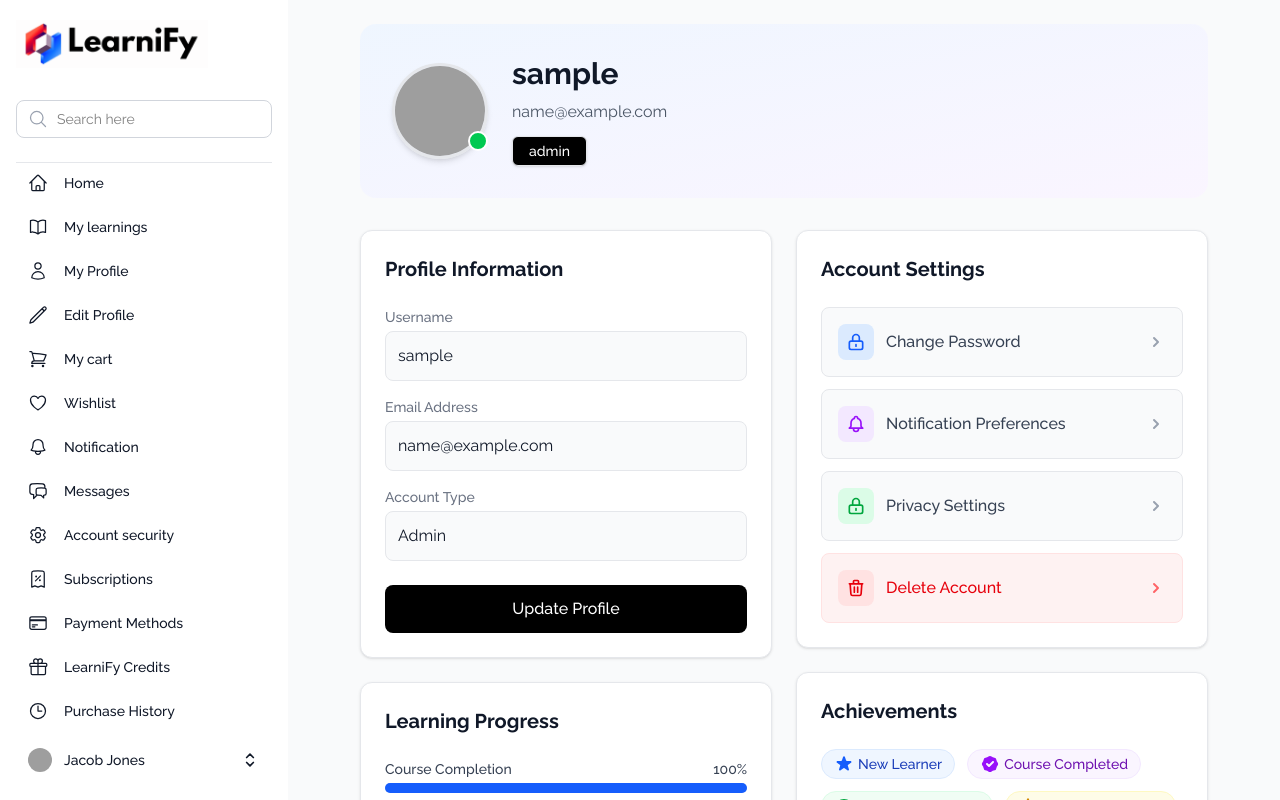
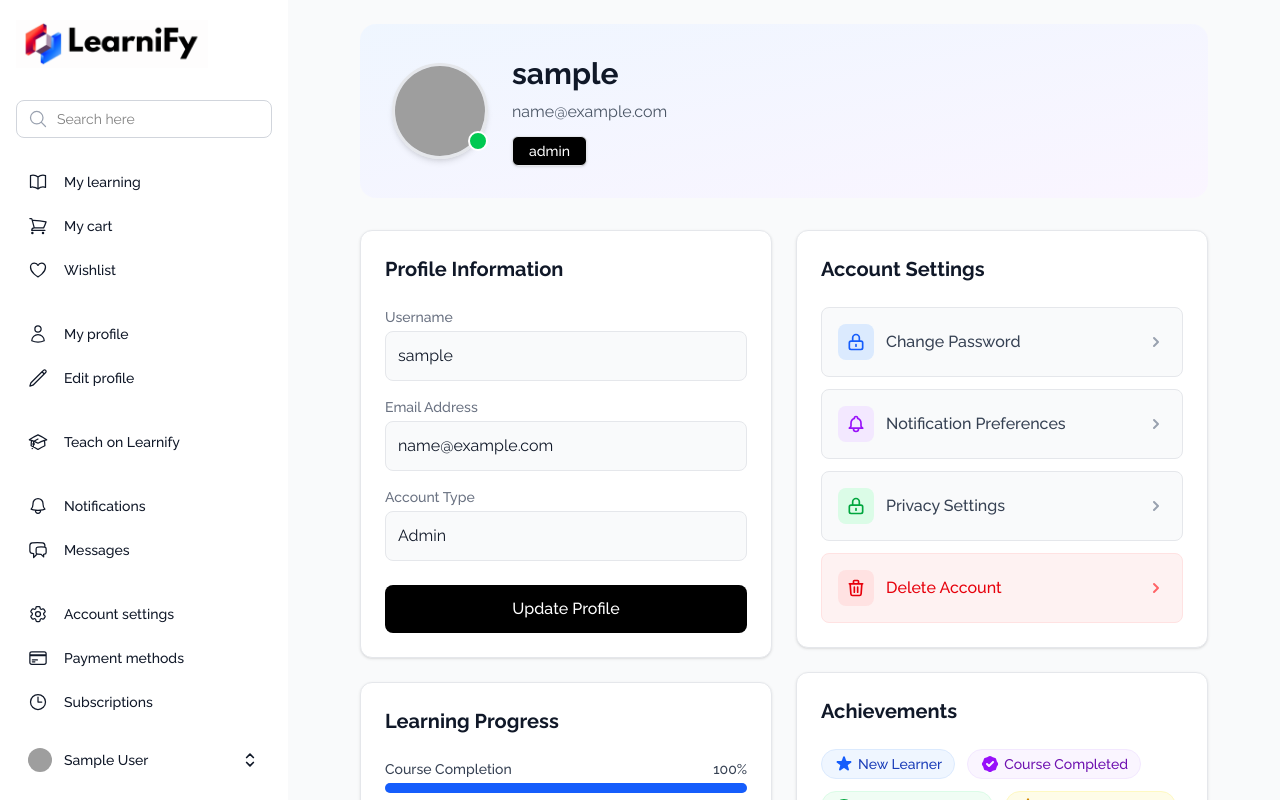
Before and after one commit to SangikGhosh/Learnify-web, a React (Vite) app: page /dashboard in a window 1280 px wide. Built offline with nearby package versions, Linux system fonts and the light colour scheme; sample sign-in values are in the browser's storage; grey boxes are pictures that could not be loaded.

Commit message:
Side menu bar ui fix for both Student and instuctor

```diff
--- a/src/App.tsx
+++ b/src/App.tsx
@@ -63,22 +63,39 @@ function App() {
 
         {/* Dashboard routes with sidebar layout (no navbar/footer) */}
         <Route path="/dashboard/*" element={<SidebarLayout />}>
+          {/* Common routes */}
           <Route path="my-profile" element={<UserProfile />} />
-          <Route path="edit-profile" element={<h1>this is edit profile</h1>} />
-          <Route path="notifications" element={<h1>this is Notificsation</h1>} />
-          <Route path="community-groups" element={<h1>this is community group</h1>} />
-          <Route path="account-security" element={<h1>this is account sec</h1>} />
-          <Route path="subscriptions" element={<h1>this is subscription</h1>} />
-          <Route path="payment-methods" element={<h1>this is payment method</h1>} />
-          <Route path="learnify-credits" element={<h1>this is learnify credits</h1>} />
-          <Route path="purchase-history" element={<h1>this is purchese history</h1>} />
-          <Route path="privacy" element={<h1>this is privecy</h1>} />
-          <Route path="help-support" element={<h1>this is help & Support</h1>} />
-          <Route path="my-learnings" element={<h1>this is My learninigs</h1>} />
-          <Route path="my-cart" element={<h1>this is my cart</h1>} />
-          <Route path="wishlist" element={<h1>this is wishlist</h1>} />
-          <Route path="delete-account" element={<h1>this is deleyte account</h1>} />
-          <Route path="logout" />
+          <Route path="edit-profile" element={<h1>Edit Profile</h1>} />
+          <Route path="notifications" element={<h1>Notifications</h1>} />
+
+          {/* Student-specific routes */}
+          <Route path="my-learnings" element={<h1>My Learnings</h1>} />
+          <Route path="my-cart" element={<h1>My Cart</h1>} />
+          <Route path="wishlist" element={<h1>Wishlist</h1>} />
+          <Route path="account-security" element={<h1>Account Security</h1>} />
+          <Route path="subscriptions" element={<h1>Subscriptions</h1>} />
+          <Route path="payment-methods" element={<h1>Payment Methods</h1>} />
+          <Route path="learnify-credits" element={<h1>Learnify Credits</h1>} />
+          <Route path="purchase-history" element={<h1>Purchase History</h1>} />
+          <Route path="help-support" element={<h1>Help & Support</h1>} />
+          <Route path="delete-account" element={<h1>Delete Account</h1>} />
+
+          {/* Instructor-specific routes */}
+          <Route path="create-courses" element={<h1>Create Courses</h1>} />
+          <Route path="courses" element={<h1>My Courses</h1>} />
+          <Route path="edit-courses" element={<h1>Edit Courses</h1>} />
+          <Route path="resources" element={<h1>Resources</h1>} />
+          <Route path="reviews" element={<h1>Reviews</h1>} />
+          <Route path="analytics" element={<h1>Analytics</h1>} />
+          <Route path="enrollments" element={<h1>Enrollments</h1>} />
+          <Route path="earnings" element={<h1>Earnings</h1>} />
+          <Route path="withdrawals" element={<h1>Withdrawals</h1>} />
+          <Route path="payout-settings" element={<h1>Payout Settings</h1>} />
+          <Route path="promotions" element={<h1>Promotions</h1>} />
+          <Route path="messages" element={<h1>Messages</h1>} />
+          <Route path="performance" element={<h1>Performance</h1>} />
+          <Route path="support" element={<h1>Support</h1>} />
+
           {/* Default dashboard route */}
           <Route index element={<UserProfile />} />
         </Route>
--- a/src/components/InstructorMenuItem.tsx
+++ b/src/components/InstructorMenuItem.tsx
@@ -28,28 +28,28 @@ export interface MenuItem {
 
 export const instructorMenuItems: MenuItem[] = [
   // Course Management
-  { name: 'Create New Course', href: '/instructor/courses/create', section: 'course-management', icon: <PlusCircleIcon className="w-5 h-5" /> },
-  { name: 'My Courses', href: '/instructor/courses', section: 'course-management', icon: <BookOpenIcon className="w-5 h-5" /> },
-  { name: 'Edit Course', href: '/instructor/courses/edit', section: 'course-management', icon: <PencilIcon className="w-5 h-5" /> },
-  { name: 'Upload Resources', href: '/instructor/resources', section: 'course-management', icon: <FolderIcon className="w-5 h-5" /> },
-  { name: 'Reviews & Ratings', href: '/instructor/reviews', section: 'course-management', icon: <StarIcon className="w-5 h-5" /> },
+  { name: 'Create New Course', href: '/dashboard/create-courses', section: 'course-management', icon: <PlusCircleIcon className="w-5 h-5" /> },
+  { name: 'My Courses', href: '/dashboard/courses', section: 'course-management', icon: <BookOpenIcon className="w-5 h-5" /> },
+  { name: 'Edit Course', href: '/dashboard/edit-courses', section: 'course-management', icon: <PencilIcon className="w-5 h-5" /> },
+  { name: 'Upload Resources', href: '/dashboard/resources', section: 'course-management', icon: <FolderIcon className="w-5 h-5" /> },
+  { name: 'Reviews & Ratings', href: '/dashboard/reviews', section: 'course-management', icon: <StarIcon className="w-5 h-5" /> },
 
   // Insights
-  { name: 'Course Analytics', href: '/instructor/analytics', section: 'insights', icon: <ChartBarIcon className="w-5 h-5" /> },
-  { name: 'Student Enrollments', href: '/instructor/enrollments', section: 'insights', icon: <UserGroupIcon className="w-5 h-5" /> },
-  { name: 'Earnings', href: '/instructor/earnings', section: 'insights', icon: <CurrencyDollarIcon className="w-5 h-5" /> },
+  { name: 'Course Analytics', href: '/dashboard/analytics', section: 'insights', icon: <ChartBarIcon className="w-5 h-5" /> },
+  { name: 'Student Enrollments', href: '/dashboard/enrollments', section: 'insights', icon: <UserGroupIcon className="w-5 h-5" /> },
+  { name: 'Earnings', href: '/dashboard/earnings', section: 'insights', icon: <CurrencyDollarIcon className="w-5 h-5" /> },
 
   // Payments
-  { name: 'Withdrawals', href: '/instructor/withdrawals', section: 'payments', icon: <BanknotesIcon className="w-5 h-5" /> },
-  { name: 'Payout Settings', href: '/instructor/payout-settings', section: 'payments', icon: <CreditCardIcon className="w-5 h-5" /> },
-  { name: 'Promotions & Coupons', href: '/instructor/promotions', section: 'payments', icon: <TicketIcon className="w-5 h-5" /> },
+  { name: 'Withdrawals', href: '/dashboard/withdrawals', section: 'payments', icon: <BanknotesIcon className="w-5 h-5" /> },
+  { name: 'Payout Settings', href: '/dashboard/payout-settings', section: 'payments', icon: <CreditCardIcon className="w-5 h-5" /> },
+  { name: 'Promotions & Coupons', href: '/dashboard/promotions', section: 'payments', icon: <TicketIcon className="w-5 h-5" /> },
 
   // Profile & Support
-  { name: 'Instructor Profile', href: '/instructor/profile', section: 'profile-support', icon: <UserIcon className="w-5 h-5" /> },
-  { name: 'Messages', href: '/instructor/messages', section: 'profile-support', icon: <ChatBubbleLeftRightIcon className="w-5 h-5" /> },
-  { name: 'Notifications', href: '/instructor/notifications', section: 'profile-support', icon: <BellIcon className="w-5 h-5" /> },
-  { name: 'Performance Dashboard', href: '/instructor/performance', section: 'profile-support', icon: <PresentationChartLineIcon className="w-5 h-5" /> },
-  { name: 'Help & Support', href: '/instructor/support', section: 'profile-support', icon: <QuestionMarkCircleIcon className="w-5 h-5" /> },
+  { name: 'Instructor Profile', href: '/dashboard/my-profile', section: 'profile-support', icon: <UserIcon className="w-5 h-5" /> },
+  { name: 'Messages', href: '/dashboard/messages', section: 'profile-support', icon: <ChatBubbleLeftRightIcon className="w-5 h-5" /> },
+  { name: 'Notifications', href: '/dashboard/notifications', section: 'profile-support', icon: <BellIcon className="w-5 h-5" /> },
+  { name: 'Performance Dashboard', href: '/dashboard/performance', section: 'profile-support', icon: <PresentationChartLineIcon className="w-5 h-5" /> },
+  { name: 'Help & Support', href: '/dashboard/support', section: 'profile-support', icon: <QuestionMarkCircleIcon className="w-5 h-5" /> },
 
   // Logout
   {
--- a/src/components/Navbar.tsx
+++ b/src/components/Navbar.tsx
@@ -596,7 +596,7 @@ const Navbar: React.FC = () => {
                       Home
                     </motion.a>
                     <motion.a
-                      href="/privacy"
+                      href="/teach-on-learnify"
                       className="flex items-center gap-2 px-3 py-3 text-lg font-medium text-black rounded-md hover:bg-gray-50"
                       onClick={() => setIsMenuOpen(false)}
                       variants={menuItemVariants}
@@ -632,10 +632,6 @@ const Navbar: React.FC = () => {
                       </React.Fragment>
                     ))}
 
-                    <div className="px-3 pt-4 pb-1 text-xs font-semibold text-gray-500 uppercase tracking-wider">
-                      TEACH
-                    </div>
-
                     {isLoggedIn && (
                       <>
                         <div className="border-t border-gray-200 my-2"></div>
--- a/src/components/StudentMenuItem.tsx
+++ b/src/components/StudentMenuItem.tsx
@@ -32,14 +32,14 @@ export const studentMenuItems: MenuItem[] = [
   { name: 'My profile', href: '/dashboard/my-profile', section: 'profile', icon: <UserIcon className="w-5 h-5" /> },
   { name: 'Edit profile', href: '/dashboard/edit-profile', section: 'profile', icon: <PencilIcon className="w-5 h-5" /> },
   { name: 'Teach on Learnify', href: '/teach-on-learnify', section: 'teaching', icon: <AcademicCapIcon className="w-5 h-5" /> },
-  { name: 'Notifications', href: '/notifications', section: 'account', icon: <BellIcon className="w-5 h-5" /> },
-  { name: 'Messages', href: '/messages', section: 'account', icon: <ChatBubbleLeftRightIcon className="w-5 h-5" /> },
-  { name: 'Account settings', href: '/account-settings', section: 'settings', icon: <Cog6ToothIcon className="w-5 h-5" /> },
-  { name: 'Payment methods', href: '/payment-methods', section: 'settings', icon: <CreditCardIcon className="w-5 h-5" /> },
-  { name: 'Subscriptions', href: '/subscriptions', section: 'settings', icon: <ClockIcon className="w-5 h-5" /> },
-  { name: 'LearniFy credits', href: '/credits', section: 'settings', icon: <GiftIcon className="w-5 h-5" /> },
-  { name: 'Purchase history', href: '/purchase-history', section: 'settings', icon: <ReceiptPercentIcon className="w-5 h-5" /> },
-  { name: 'Help', href: '/help', section: 'support', icon: <QuestionMarkCircleIcon className="w-5 h-5" /> },
+  { name: 'Notifications', href: '/dashboard/notifications', section: 'account', icon: <BellIcon className="w-5 h-5" /> },
+  { name: 'Messages', href: '/dashboard/messages', section: 'account', icon: <ChatBubbleLeftRightIcon className="w-5 h-5" /> },
+  { name: 'Account settings', href: '/dashboard/account-settings', section: 'settings', icon: <Cog6ToothIcon className="w-5 h-5" /> },
+  { name: 'Payment methods', href: '/dashboard/payment-methods', section: 'settings', icon: <CreditCardIcon className="w-5 h-5" /> },
+  { name: 'Subscriptions', href: '/dashboard/subscriptions', section: 'settings', icon: <ClockIcon className="w-5 h-5" /> },
+  { name: 'LearniFy credits', href: '/dashboard/credits', section: 'settings', icon: <GiftIcon className="w-5 h-5" /> },
+  { name: 'Purchase history', href: '/dashboard/purchase-history', section: 'settings', icon: <ReceiptPercentIcon className="w-5 h-5" /> },
+  { name: 'Help', href: '/dashboard/help', section: 'support', icon: <QuestionMarkCircleIcon className="w-5 h-5" /> },
   {
     name: 'Logout',
     href: '#',
--- a/src/components/UserDropdown.tsx
+++ b/src/components/UserDropdown.tsx
@@ -162,8 +162,7 @@ const UserDropdown: React.FC<UserDropdownProps> = ({ username, userInitial }) =>
                       <a
                         key={item.name}
                         href={item.href}
-                        onClick={(e) => {
-                          e.preventDefault();
+                        onClick={() => {
                           if (item.action) {
                             item.action();
                           }
--- a/src/pages/SidebarLayout.tsx
+++ b/src/pages/SidebarLayout.tsx
@@ -1,69 +1,99 @@
-/* eslint-disable @typescript-eslint/no-explicit-any */
-import {
-  UserIcon,
-  PencilIcon,
-  BellIcon,
-  ChatBubbleLeftRightIcon,
-  ShieldCheckIcon,
-  ReceiptPercentIcon,
-  CreditCardIcon,
-  GiftIcon,
-  ClockIcon,
-  BookOpenIcon,
-  ShoppingCartIcon,
-  HeartIcon,
-  TrashIcon,
-  ArrowRightOnRectangleIcon,
-  QuestionMarkCircleIcon,
-  Cog6ToothIcon,
-  HomeIcon
-} from '@heroicons/react/24/outline';
-import React, { useState } from 'react';
+/* eslint-disable react-hooks/exhaustive-deps */
+import React, { useState, useEffect } from 'react';
 import { Link, Outlet, useLocation } from 'react-router-dom';
 import { MagnifyingGlassIcon } from '@heroicons/react/24/outline';
 import LogoutModal from '../components/LogoutModel';
 import Navbar from '../components/Navbar';
+import { BASE_URL } from '../utils/config';
+import { instructorMenuItems, instructorSectionTitles } from '../components/InstructorMenuItem';
+import { studentMenuItems } from '../components/StudentMenuItem';
 
-const navigationItems = [
-  { name: 'Home', href: '/home', icon: HomeIcon },
-  { name: 'My learnings', href: '/dashboard/my-learnings', icon: BookOpenIcon },
-  { name: 'My Profile', href: '/dashboard/my-profile', icon: UserIcon },
-  { name: 'Edit Profile', href: '/dashboard/edit-profile', icon: PencilIcon },
-  { name: 'My cart', href: '/dashboard/my-cart', icon: ShoppingCartIcon },
-  { name: 'Wishlist', href: '/dashboard/wishlist', icon: HeartIcon },
-  { name: 'Notification', href: '/dashboard/notifications', icon: BellIcon },
-  { name: 'Messages', href: '/dashboard/community-groups', icon: ChatBubbleLeftRightIcon },
-  { name: 'Account security', href: '/dashboard/account-security', icon: Cog6ToothIcon },
-  { name: 'Subscriptions', href: '/dashboard/subscriptions', icon: ReceiptPercentIcon },
-  { name: 'Payment Methods', href: '/dashboard/payment-methods', icon: CreditCardIcon },
-  { name: 'LearniFy Credits', href: '/dashboard/learnify-credits', icon: GiftIcon },
-  { name: 'Purchase History', href: '/dashboard/purchase-history', icon: ClockIcon },
-  { name: 'Privacy', href: '/dashboard/privacy', icon: ShieldCheckIcon },
-  { name: 'Help & support', href: '/dashboard/help-support', icon: QuestionMarkCircleIcon },
-  { name: 'Delete Account', href: '/dashboard/delete-account', icon: TrashIcon },
-  { name: 'Logout', href: '#', icon: ArrowRightOnRectangleIcon, isAction: true }
-];
+interface MenuItem {
+  name: string;
+  href: string;
+  section: string;
+  icon: React.ReactNode;
+  action?: () => void;
+}
 
 const SidebarLayout: React.FC = () => {
   const location = useLocation();
   const [showLogoutModal, setShowLogoutModal] = useState(false);
+  const [menuItems, setMenuItems] = useState<MenuItem[]>([]);
+  const [sectionTitles, setSectionTitles] = useState<Record<string, string>>({});
+  const [groupedItems, setGroupedItems] = useState<Record<string, MenuItem[]>>({});
+  const [userName, setUserName] = useState('');
 
-  const handleLogoutClick = (item: any) => {
-    if (item.isAction) {
-      setShowLogoutModal(true);
+  useEffect(() => {
+    const fetchUserData = async () => {
+      try {
+        // In a real app, you would fetch this from your API
+        const storedUserData = localStorage.getItem('userData');
+        if (storedUserData) {
+          const parsedData = JSON.parse(storedUserData);
+          setMenuBasedOnRole(parsedData.role);
+          setUserName(parsedData.name || 'User');
           return;
+        }
+
+        // Mock API call - replace with your actual API call
+        const token = localStorage.getItem('token');
+        if (!token) return;
+
+        // This is just a mock - replace with your actual API endpoint
+        const response = await fetch(`${BASE_URL}/api/common/user-details`, {
+          method: 'GET',
+          headers: {
+            'Authorization': `Bearer ${token}`,
+            'Content-Type': 'application/json'
+          }
+        });
+
+        if (response.ok) {
+          const data = await response.json();
+          localStorage.setItem('userData', JSON.stringify(data));
+          setMenuBasedOnRole(data.role);
+          setUserName(data.name || 'User');
+        }
+      } catch (error) {
+        console.error('Error fetching user data:', error);
       }
     };
 
+    fetchUserData();
+  }, []);
+
+  const setMenuBasedOnRole = (role: string) => {
+    if (role === 'INSTRUCTOR') {
+      setMenuItems(instructorMenuItems);
+      setSectionTitles(instructorSectionTitles);
+    } else {
+      // Default to student menu
+      setMenuItems(studentMenuItems);
+      setSectionTitles(sectionTitles);
+    }
+  };
+
+  useEffect(() => {
+    // Group menu items by section
+    const grouped: Record<string, MenuItem[]> = {};
+    menuItems.forEach(item => {
+      if (!grouped[item.section]) {
+        grouped[item.section] = [];
+      }
+      grouped[item.section].push(item);
+    });
+    setGroupedItems(grouped);
+  }, [menuItems]);
+
   const handleLogoutSuccess = () => {
-    // Clear any user data from storage
     localStorage.removeItem('token');
+    localStorage.removeItem('userData');
     sessionStorage.removeItem('token');
-    localStorage.removeItem('username');
-
-    // Redirect to login page
     window.location.href = "/home";
   };
+
+
 
   return (
     <>
@@ -104,30 +134,28 @@ const SidebarLayout: React.FC = () => {
                   />
                 </div>
               </div>
-
-              <div className="px-4 mt-6">
-                <hr className="border-gray-200" />
-              </div>
             </div>
 
             {/* Scrollable navigation items */}
             <div className="flex-1 px-3 overflow-y-auto">
-              <div className="space-y-1">
-                <nav className="flex-1 space-y-1">
-                  {navigationItems.map((item) => (
+              {Object.keys(groupedItems).map((section) => (
+                <div key={section} className="mt-6">
+                  <h3 className="px-3 text-xs font-semibold tracking-wider text-gray-500 uppercase">
+                    {sectionTitles[section]}
+                  </h3>
+                  <nav className="mt-2 space-y-1">
+                    {groupedItems[section].map((item) => (
+                      <div key={`${section}-${item.name}`}>
+                        {item.name === 'Logout' ? (
                           <div
-                      key={item.name}
-                      onClick={() => handleLogoutClick(item)}
-                    >
-                      {item.isAction ? (
-                        <div
+                            onClick={() => setShowLogoutModal(true)}
                             className={`flex items-center px-4 py-2.5 text-sm font-medium transition-all duration-200 rounded-lg group cursor-pointer ${location.pathname === item.href
                               ? 'text-white bg-black'
                               : 'text-red-600 hover:bg-red-100'
                               }`}
                           >
-                          <item.icon className="flex-shrink-0 w-5 h-5 mr-4" />
-                          {item.name}
+                            {item.icon}
+                            <span className="ml-4">{item.name}</span>
                           </div>
                         ) : (
                           <Link
@@ -137,14 +165,15 @@ const SidebarLayout: React.FC = () => {
                               : 'text-gray-900 hover:bg-gray-100'
                               }`}
                           >
-                          <item.icon className="flex-shrink-0 w-5 h-5 mr-4" />
-                          {item.name}
+                            {item.icon}
+                            <span className="ml-4">{item.name}</span>
                           </Link>
                         )}
                       </div>
                     ))}
                   </nav>
                 </div>
+              ))}
             </div>
 
             {/* Fixed user profile at bottom */}
@@ -159,7 +188,7 @@ const SidebarLayout: React.FC = () => {
                     src="https://landingfoliocom.imgix.net/store/collection/clarity-dashboard/images/vertical-menu/2/avatar-male.png"
                     alt="User avatar"
                   />
-                  Jacob Jones
+                  {userName || 'User'}
                 </div>
                 <svg
                   className="w-5 h-5 ml-auto"
@@ -179,6 +208,7 @@ const SidebarLayout: React.FC = () => {
             </div>
           </div>
         </div>
+
         {/* Main Content */}
         <div className="flex flex-col flex-1 overflow-hidden">
           <main className="flex-1 overflow-y-auto">
```
Lines whose indentation alone changed are shown as unchanged.
